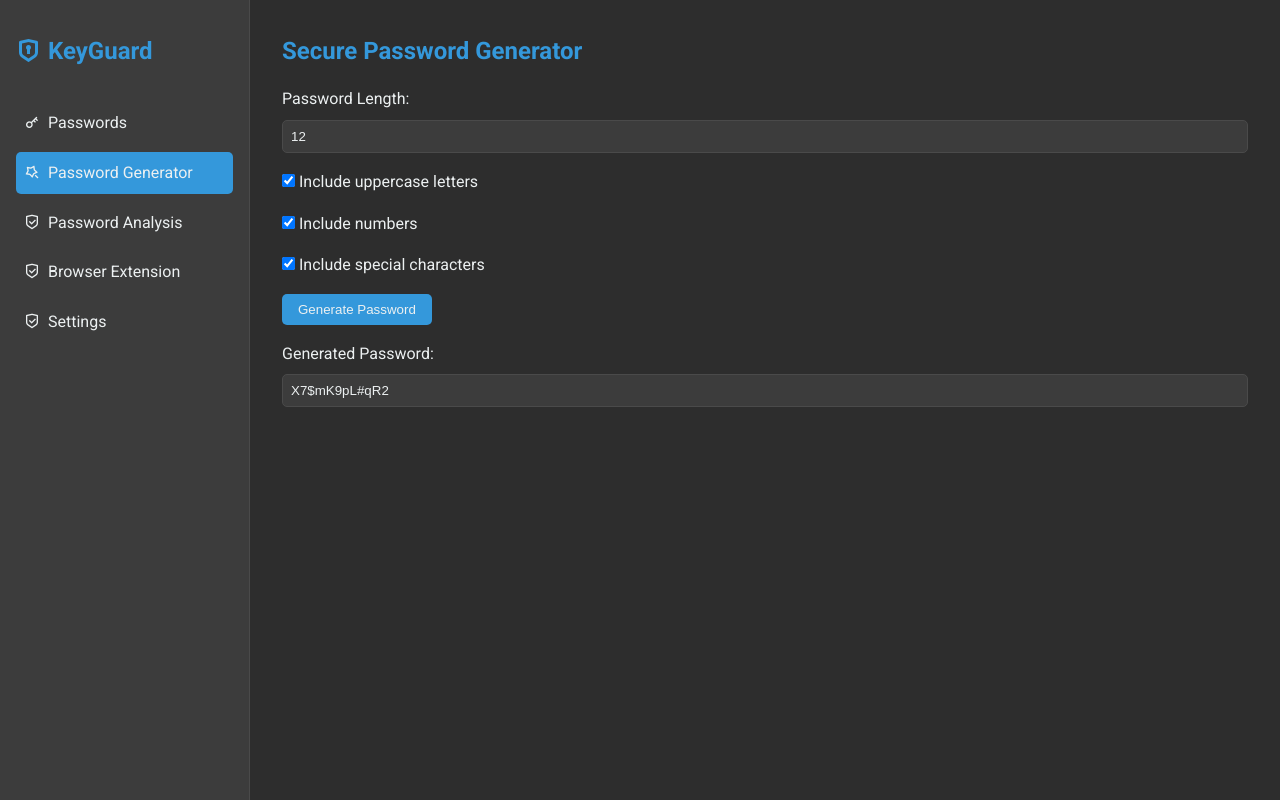
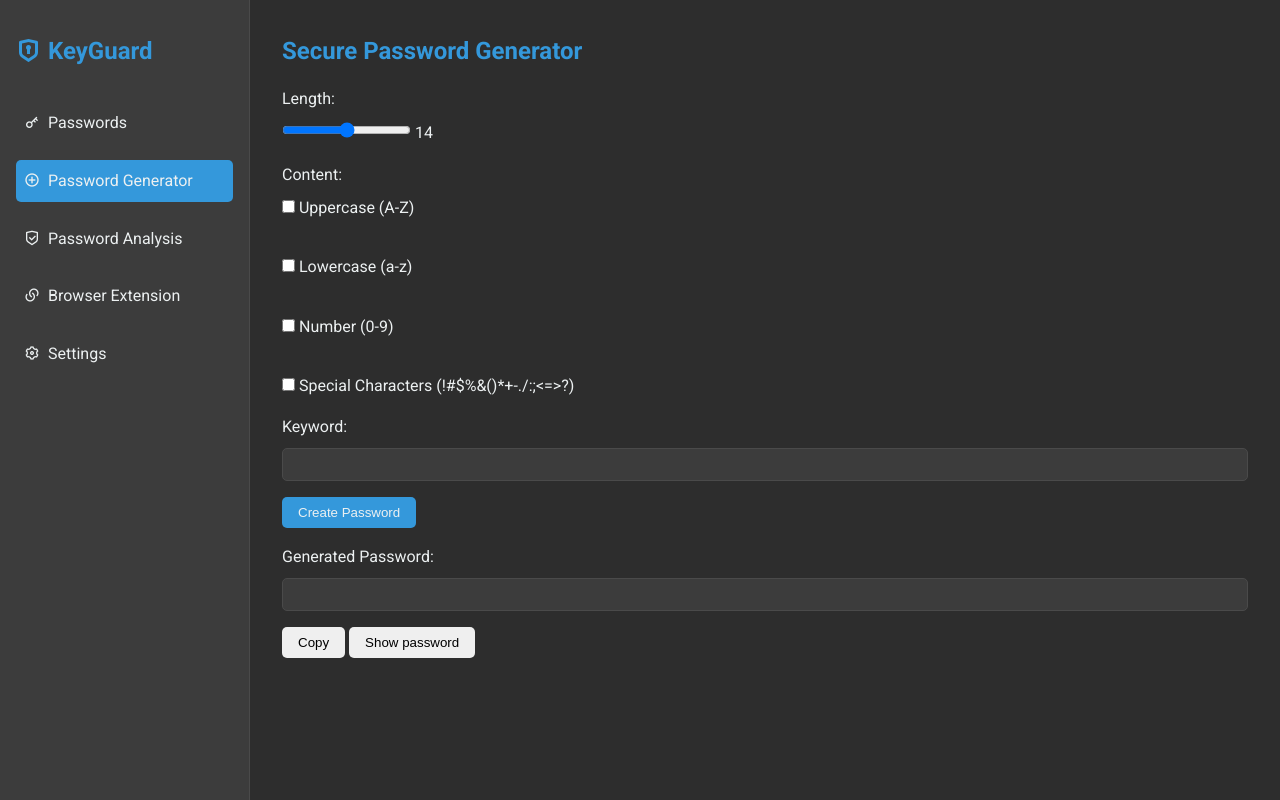
Before and after one commit to DeepCodeRz/KeyGurad, a Flask app: page / in a window 1280 px wide, after a click on "Password Generator". Run offline with Flask 3, Linux system fonts and the light colour scheme.

Commit message:
important update

```diff
--- a/main.py
+++ b/main.py
@@ -1,10 +1,203 @@
-from flask import Flask, render_template, request, redirect, url_for
-
+from flask import Flask, render_template, request, redirect, url_for, jsonify
+import random
 app = Flask(__name__)
 
 @app.route('/')
 def index():
     return render_template('index.html')
 
+# Resources of the password that will be created by randomly choosing.
+uppercase_list = "QWERTYUIOPASDFGHJKLZXCVBNM"
+lowercase_list = "qwertyuiopasdfghjklzxcvbnm"
+numbers_list = "0123456789"
+special_list = "!#$%&()*+-./:;<=>?"
+
+# Rendering web template for Front-End.
+@app.route('/')
+def home():
+    return render_template('index.html')
+
+# Getting needed options data via JavaScript to create the passwords with right criteria.
+@app.route('/options', methods=['POST'])
+def options():
+    data = request.json
+    length = int(data['length'])
+    uppercase = data['uppercase']
+    lowercase = data['lowercase']
+    numbers = data['numbers']
+    special = data['special']
+    keyword = data['keyword']
+
+    settings = [uppercase, lowercase, numbers, special]
+
+    # Finding how many characters wil be from every list.
+    true = 0
+    for i in settings:
+        if i:
+            true += 1
+
+    percentage = int(round(((length - len(keyword)) / true), 0)) # Dividing password length (except keyword) with selected option number to find number of character from every option.
+
+    # Defining the password as a free list to change afterward.
+    password = []
+
+    # Adding characters to the password by number that found before.
+    if uppercase:
+        password += random.choices(uppercase_list, k=percentage)
+    if lowercase:
+        password += random.choices(lowercase_list, k=percentage)
+    if numbers:
+        password += random.choices(numbers_list, k=percentage)
+    if special:
+        password += random.choices(special_list, k=percentage)
+
+    # Transforming keyword value to a list to merge the password.
+    keyword = list(keyword)
+    print(keyword)
+
+    # Reformatting the keyword according to criteria that received from the user.
+    for i in range(len(keyword)):
+        print(i)
+        if keyword[i].isalpha(): # Checking if keyword is in alphabet.
+            if uppercase and lowercase: # Keyword will be randomly upper/lowercased if both uppercase and lowercase selected by user.
+                if random.choice([True, False]):
+                    keyword[i] = keyword[i].upper()
+                else:
+                    keyword[i] = keyword[i].lower()
+
+                # Defining variables to store case situation to change them if all characters become upper/lowercase
+                case = ""
+
+                for k in list(keyword): # Every character will be checked to understand is all characters upper/lowercase.
+                    for j in uppercase_list:
+                        if k != j:
+                            case += "Lowercase"
+                        else:
+                            case += "Uppercase"
+
+                # A random character will be upper/lowercased if there is no upper/lowercase in the keyword.
+                if "Lowercase" not in case:
+                    random.choice(list(keyword)).lower()
+                elif "Uppercase" not in case:
+                    random.choice(list(keyword)).upper()
+
+
+            elif uppercase: # Keyword will be uppercased if user only selected uppercase option.
+                keyword[i] = keyword[i].upper()
+            elif lowercase: # Keyword will be lowercased if user only selected uppercase option.
+                keyword[i] = keyword[i].lower()
+
+    random.shuffle(password) # Randomizing the password.
+
+    password += keyword # Adding keyword to password.
+
+    # Fixing if password length doesn't match with excepted length.
+    while len(password) != length:
+        if len(password) < length:
+            if uppercase:
+                password += random.choices(uppercase_list, k=1)
+            elif lowercase:
+                password += random.choices(lowercase_list, k=1)
+            elif numbers:
+                password += random.choices(numbers_list, k=1)
+            elif special:
+                password += random.choices(special_list, k=1)
+        elif len(password) > length:
+            password.remove(random.choice(password))
+
+
+    # ----- TESTS -----
+
+    # Defining a variable to store test results.
+    test_results = []
+
+    if len(password) == length: # Testing password length.
+        test_results.append("Length test passed!")
+    else:
+        test_results.append("Length test failed!")
+
+    if uppercase: # Testing uppercases if uppercase option selected by user.
+        for i in password:
+            if i.isupper():
+                test_results.append("Uppercase test passed!")
+                break
+
+        if "Uppercase test passed!" not in test_results:
+            test_results.append("Uppercase test failed!")
+    else: # Testing uppercases if uppercase option not selected by user.
+        for i in password:
+            if i.isupper():
+                test_results.append("Uppercase test failed!")
+                break
+
+        if "Uppercase test failed!" not in test_results:
+            test_results.append("Uppercase test passed!")
+
+    if lowercase: # Testing lowercases if lowercase option selected by user.
+        for i in password:
+            if i.islower():
+                test_results.append("Lowercase test passed!")
+                break
+
+        if "Lowercase test passed!" not in test_results:
+            test_results.append("Lowercase test failed!")
+    else: # Testing lowercases if lowercases option not selected by user.
+        for i in password:
+            if i.islower():
+                test_results.append("Lowercase test failed!")
+                break
+
+        if "Lowercase test failed!" not in test_results:
+            test_results.append("Lowercase test passed!")
+
+    if numbers: # Testing numbers if uppercase numbers selected by user.
+        for i in password:
+            if i.isdigit():
+                test_results.append("Number test passed!")
+                break
+
+        if "Number test passed!" not in test_results:
+            test_results.append("Number test failed!")
+    else: # Testing numbers if numbers option not selected by user.
+        for i in password:
+            if i.isdigit():
+                test_results.append("Number test failed!")
+                break
+
+        if "Number test failed!" not in test_results:
+            test_results.append("Number test passed!")
+
+    if special: # Testing special characters if special characters option selected by user.
+        for i in password:
+            if "Special character test passed!" not in test_results:
+                for j in special_list:
+                    if i == j:
+                        test_results.append("Special character test passed!")
+                        break
+
+        if "Special character test passed!" not in test_results:
+            test_results.append("Special character test failed!")
+    else: # Testing special characters if uppercase special characters not selected by user.
+        for i in password:
+            if "Special character test failed!" not in test_results:
+                for j in special_list:
+                    if i == j:
+                        test_results.append("Special character test failed!")
+                        break
+
+        if "Special character test failed!" not in test_results:
+            test_results.append("Special character test passed!")
+
+
+    for i in test_results: # Sending error message to front-end if there are any failed tests in the test result.
+        if i == "Length test failed!" or i == "Uppercase test failed!" or i == "Lowercase test failed!" or i == "Number test failed!" or i == "Special character test failed!":
+            return jsonify({"error1": "Your current options/keyword combination is not able to create a password! Please change the keyword or options. "})
+
+
+    print(test_results)
+    password = (" ".join(password).replace(" ", "")) # Password will be reformatted to be readable.
+
+    return jsonify({'password': password}) # Password will be sent to Front-End.
+
 if __name__ == '__main__':
-    app.run(debug=True, port='5005')
+    app.run(debug=True, port=5004)
--- a/static/addPassword.js
+++ b/static/addPassword.js
@@ -0,0 +1,11 @@
+const addPasswordBtn = document.getElementById("addPasswordBtn");
+const addPasswordModal = document.getElementById("addPasswordModal");
+const closeModal = document.getElementById("closeModal");
+
+addPasswordBtn.addEventListener("click", function() {
+    addPasswordModal.style.display = "block";
+})
+
+closeModal.addEventListener("click", function() {
+    addPasswordModal.style.display = "none";
+})
--- a/static/createPassword.js
+++ b/static/createPassword.js
@@ -0,0 +1,76 @@
+let generateBtn = document.getElementById('generateBtn');
+
+function generatePassword() {
+    generateBtn.addEventListener('click', function () {
+        const length = document.getElementById('length').value;
+        const uppercase = document.getElementById('uppercase').checked;
+        const lowercase = document.getElementById('lowercase').checked;
+        const numbers = document.getElementById('numbers').checked;
+        const special = document.getElementById('special').checked;
+        const keyword = document.getElementById('keyword').value;
+
+        document.getElementById('generated-password').classList.add('hidden');
+        document.getElementById('showHide').innerHTML = 'Show password'
+
+        if (keyword.length < length) {
+            if ((uppercase === true || lowercase === true || numbers === true || special === true)) {
+                async function fetchData() {
+                    try {
+                        console.log(uppercase, lowercase, numbers, special);
+                        const response = await fetch('/options', {
+                            method: 'POST',
+                            headers: {'Content-Type': 'application/json'},
+                            cache: 'no-store',
+                            body: JSON.stringify({
+                                length: length,
+                                uppercase: uppercase,
+                                lowercase: lowercase,
+                                numbers: numbers,
+                                special: special,
+                                keyword: keyword,
+                            })
+                        });
+                        const data = await response.json();
+                        if (data.password) {
+                            await new Promise(resolve => setTimeout(resolve, 500));
+                            document.getElementById('generated-password').value = data.password;
+                        } else if (data.error1) {
+                            alert(data.error1);
+                        }
+                    } catch (error) {
+                        console.error('Error:', error);
+
+                    }
+                }
+
+                fetchData()
+            } else {
+                alert('Please select minimum one option to create a password!')
+            }
+        } else {
+            alert('Password length is too short to create the keyword!')
+        }
+    })
+}
+
+generatePassword()
+
+function copy() {
+    const password = document.getElementById('generated-password').value;
+    console.log(password)
+
+    navigator.clipboard.writeText(password);
+}
+
+function showHide(){
+    const showHideBtn = document.getElementById('showHide')
+    const password = document.getElementById('generated-password')
+
+    if (showHideBtn.innerHTML === 'Show password') {
+        password.classList.remove('hidden');
+        showHideBtn.innerHTML = 'Hide password'
+    } else {
+        password.classList.add('hidden');
+        showHideBtn.innerHTML = 'Show password'
+    }
+}
--- a/static/style.css
+++ b/static/style.css
@@ -51,7 +51,7 @@ body {
 }
 
 .nav-links li {
-    margin-bottom: 0.5rem;
+    margin-bottom: 1rem;
 }
 
 .nav-links a {
--- a/templates/index.html
+++ b/templates/index.html
@@ -17,10 +17,10 @@
         </div>
         <ul class="nav-links">
             <li><a href="#passwords" class="active"><i class="ri-key-2-line"></i> Passwords</a></li>
-            <li><a href="#generator"><i class="ri-magic-line"></i> Password Generator</a></li>
+            <li><a href="#generator"><i class="ri-add-circle-line"></i> Password Generator</a></li>
             <li><a href="#analyzer"><i class="ri-shield-check-line"></i> Password Analysis</a></li>
-            <li><a href="#analyzer"><i class="ri-shield-check-line"></i> Browser Extension</a></li>
-            <li><a href="#analyzer"><i class="ri-shield-check-line"></i> Settings</a></li>
+            <li><a href="#analyzer"><i class="ri-links-line"></i> Browser Extension</a></li>
+            <li><a href="#analyzer"><i class="ri-settings-3-line"></i> Settings</a></li>
         </ul>
     </aside>
     <main class="main-content">
@@ -52,39 +52,69 @@
                     </div>
                 </div>
             </div>
-            <button class="btn btn-primary" style="margin-top: 1rem;">
+            <button id="addPasswordBtn" class="btn btn-primary" style="margin-top: 1rem;">
                 <i class="ri-add-line"></i> Add New Password
             </button>
         </div>
+
+        <div id="addPasswordModal" class="modal">
+            <div class="modal-content">
+                <span id="closeModal" class="close">&times;</span>
+                <h2>Add New Password</h2>
+                <form id="addPasswordForm">
+                    <div class="form-group">
+                        <label for="website">Website:</label>
+                        <input type="text" id="website" required>
+                    </div>
+                    <div class="form-group">
+                        <label for="username">Username:</label>
+                        <input type="text" id="username" required>
+                    </div>
+                    <div class="form-group">
+                        <label for="password">Password:</label>
+                        <input type="password" id="password" required>
+                    </div>
+                    <button type="submit" class="btn btn-primary">Save</button>
+                </form>
+            </div>
+        </div>
+
         <div id="generator" class="tab-content">
             <h2>Secure Password Generator</h2>
-            <form>
-                <div class="form-group">
-                    <label for="password-length">Password Length:</label>
-                    <input type="number" id="password-length" min="8" max="32" value="12">
+            <div class="form-group">
+                <label for="length" typeof="text">Length:</label>
+                <input type="range" id="length" name="length" min="8" max="20" oninput="this.nextElementSibling.value = this.value">
+                <output>14</output>
+            </div>
+
+            <div class="form-group">
+                <label>Content:</label>
+                <div class="content-options">
+                    <label><input type="checkbox" id="uppercase"> Uppercase (A-Z)</label><br>
+                    <label><input type="checkbox" id="lowercase"> Lowercase (a-z)</label><br>
+                    <label><input type="checkbox" id="numbers"> Number (0-9)</label><br>
+                    <label><input type="checkbox" id="special"> Special Characters (!#$%&()*+-./:;<=>?)</label>
                 </div>
-                <div class="form-group">
-                    <label>
-                        <input type="checkbox" checked> Include uppercase letters
-                    </label>
-                </div>
-                <div class="form-group">
-                    <label>
-                        <input type="checkbox" checked> Include numbers
-                    </label>
-                </div>
-                <div class="form-group">
-                    <label>
-                        <input type="checkbox" checked> Include special characters
-                    </label>
-                </div>
-                <button type="submit" class="btn btn-primary">Generate Password</button>
-            </form>
+            </div>
+
+            <div class="form-group">
+                <label for="keyword">Keyword:</label>
+                <input type="text" id="keyword" name="keyword">
+            </div>
+
+            <button class="btn btn-primary" id="generateBtn">Create Password</button>
+
             <div class="form-group" style="margin-top: 1rem;">
                 <label for="generated-password">Generated Password:</label>
-                <input type="text" id="generated-password" readonly value="X7$mK9pL#qR2">
+                <input class="hidden" type="text" id="generated-password" readonly>
+            </div>
+
+            <div class="result">
+                <button class="btn" id="copy" onclick="copy()">Copy</button>
+                <button class="btn" id="showHide" onclick="showHide()">Show password</button>
             </div>
         </div>
+
         <div id="analyzer" class="tab-content">
             <h2>Password Security Analysis</h2>
             <form>
@@ -94,6 +124,7 @@
                 </div>
                 <button type="submit" class="btn btn-primary">Analyze</button>
             </form>
+
             <div class="password-strength">
                 <h3>Password Strength: <span id="strength-text">Medium</span></h3>
                 <div class="strength-meter">
```
Also changed, not shown: other parts of static/style.css (+37 -0 lines), static/tabs.js (line endings or trailing spaces). Lines whose indentation alone changed are shown as unchanged.
